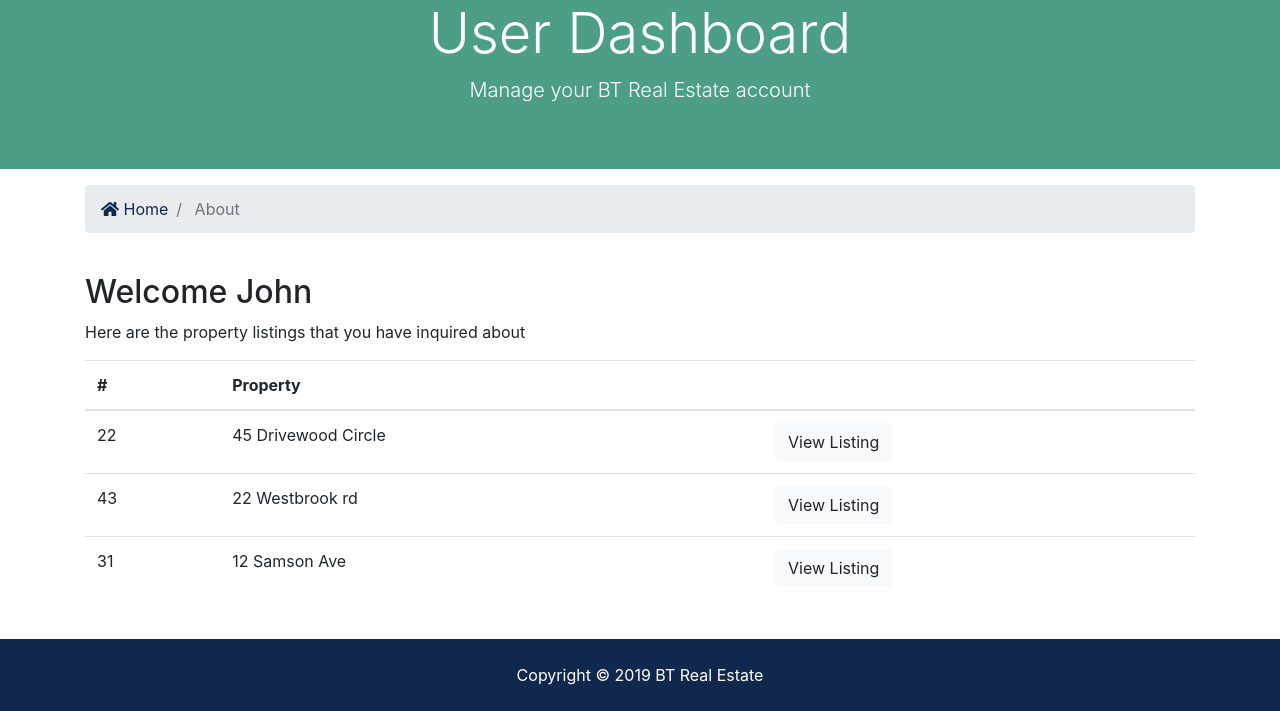
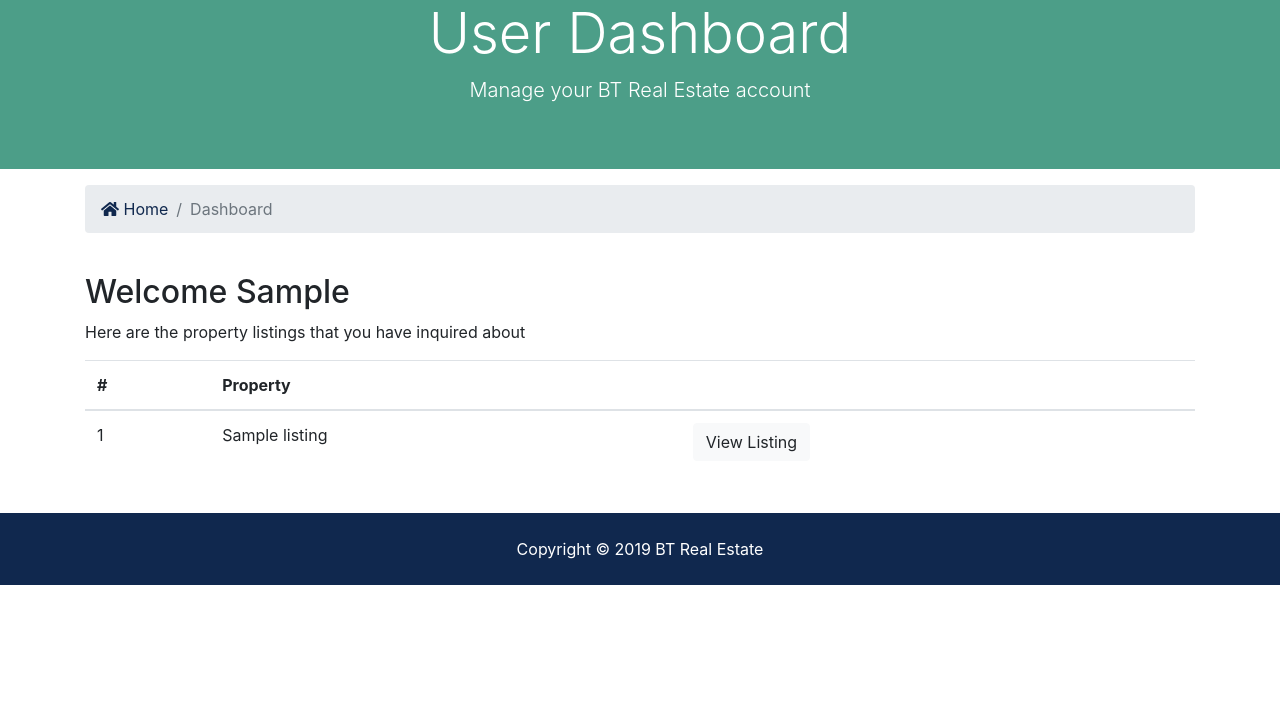
Before and after one commit to Sautech/realSite, a Django app: template templates/accounts/dashboard.html in a window 1280 px wide. Shown: the part 176-887 px from the top of the page. After the commit the page ends 761 px from the top, so only its background shows below. Run offline with Django 3.2, Linux system fonts and the light colour scheme; a user stored in the database is signed in; tables that the repository leaves empty hold one stand-in row (values such as "Sample post"); the template is opened without the code that fills it: most values are stand-ins (such as "Sample title", 1, 10 or a date in 2020); some libraries are stand-ins or nearby versions.

Commit message:
"Fourth commit"

```diff
--- a/templates/accounts/dashboard.html
+++ b/templates/accounts/dashboard.html
@@ -22,7 +22,7 @@
             <a href="{% url 'index' %}">
               <i class="fas fa-home"></i> Home</a>
           </li>
-          <li class="breadcrumb-item active"> About</li>
+          <li class="breadcrumb-item active">Dashboard</li>
         </ol>
       </nav>
     </div>
@@ -35,7 +35,8 @@
     <div class="container">
       <div class="row">
         <div class="col-md-12">
-          <h2>Welcome John</h2>
+          <h2>Welcome {{ user.first_name }}</h2>
+            {% if contacts %}
               <p>Here are the property listings that you have inquired about</p>
               <table class="table">
                 <thead>
@@ -46,29 +47,20 @@
                   </tr>
                 </thead>
                 <tbody>
+                {% for contact in contacts %}
                       <tr>
-                <td>22</td>
-                <td>45 Drivewood Circle</td>
+                        <td>{{ contact.id }}</td>
+                        <td>{{ contact.listing }}</td>
                         <td>
                           <a class="btn btn-light" href="#">View Listing</a>
                         </td>
                       </tr>
-              <tr>
-                <td>43</td>
-                <td>22 Westbrook rd</td>
-                <td>
-                  <a class="btn btn-light" href="#">View Listing</a>
-                </td>
-              </tr>
-              <tr>
-                <td>31</td>
-                <td>12 Samson Ave</td>
-                <td>
-                  <a class="btn btn-light" href="#">View Listing</a>
-                </td>
-              </tr>
+                 {% endfor %}
                 </tbody>
               </table>
+          {% else %}
+            <p>You have not made an inquiry</p>
+            {% endif %}
         </div>
       </div>
     </div>
```
Lines whose indentation alone changed are shown as unchanged.
